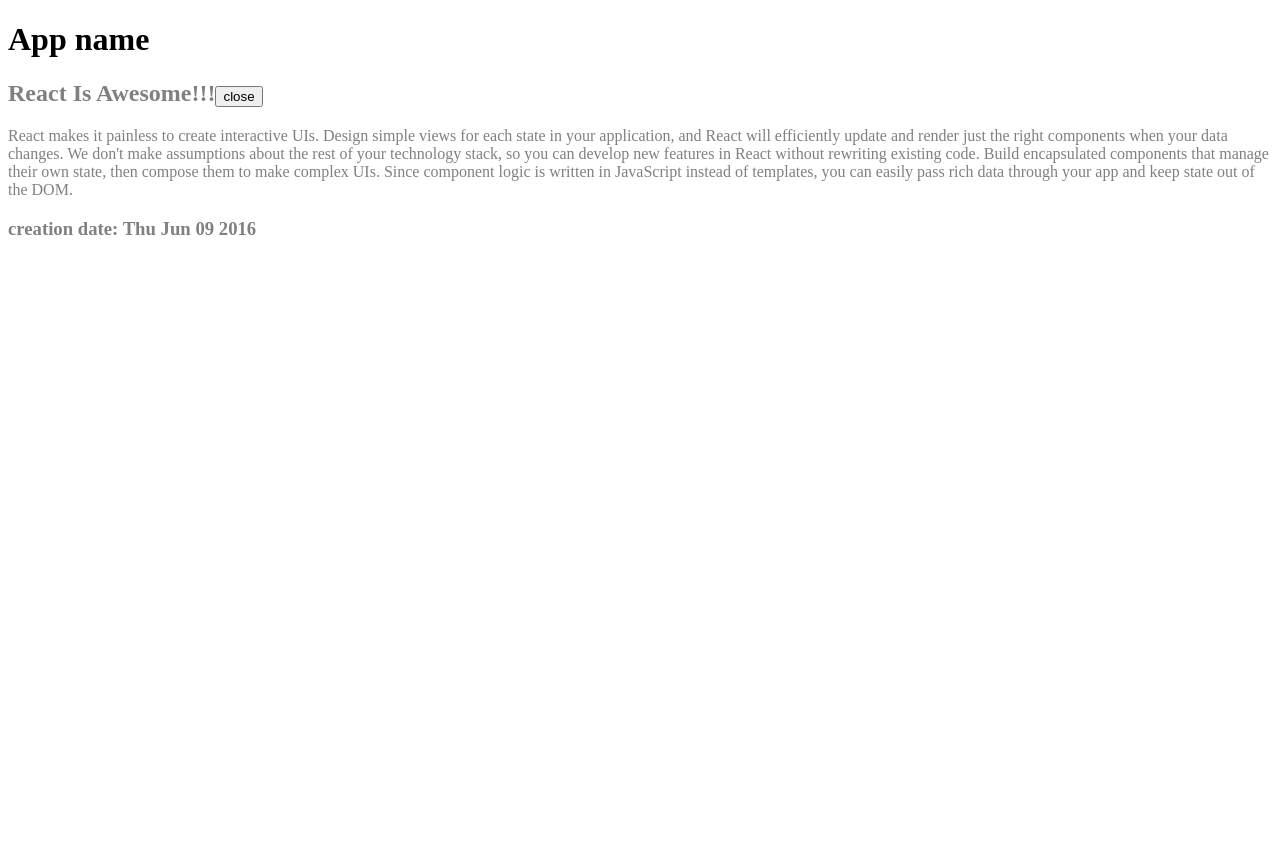
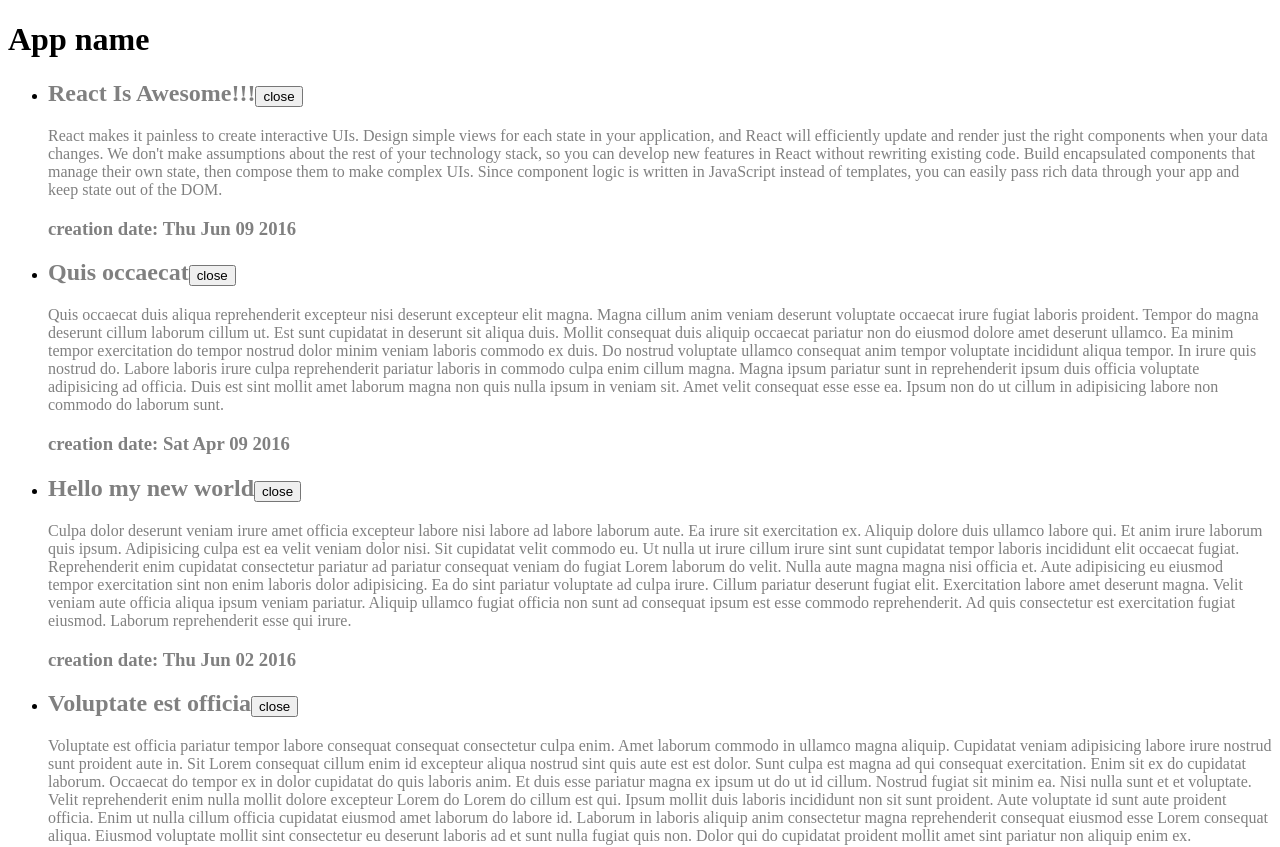
Before and after one commit to lexgp/reactstudy, a React (Create React App) app in the folder app/: page / in a window 1280 px wide. Shown: the top 847 px of the page. Before the commit the page ends 800 px from the top, so only its background shows below. Built offline with nearby package versions, Linux system fonts and the light colour scheme.

Commit message:
07 Отображение массивов, смысл аттрибута key

```diff
--- a/app/src/components/App.jsx
+++ b/app/src/components/App.jsx
@@ -1,12 +1,12 @@
 import React from 'react'
-import Article from './Article'
+import ArticleList from './ArticleList'
 import articles from '../fixtures'
 
 function App() {
   return (
     <div>
       <h1>App name</h1>
-      <Article article={articles[0]}></Article>
+      <ArticleList articles = {articles}></ArticleList>
     </div>
   )
 }
--- a/app/src/components/Article.jsx
+++ b/app/src/components/Article.jsx
@@ -35,8 +35,4 @@
   }
 }
 
-function handleClick() {
-
-}
-
 export default Article
--- /dev/null
+++ b/app/src/components/ArticleList.jsx
@@ -0,0 +1,15 @@
+import React from 'react'
+import Article from './Article'
+
+export default function ArticleList({articles}) {
+
+  const articleElements = articles.map(article =>
+    <li key = {article.id}><Article article={article}></Article></li>
+  )
+
+  return (
+    <ul>
+      {articleElements}
+    </ul>
+  )
+}
```
Also changed, not shown: 1 other file (tests, documents, lock files or other folders).
